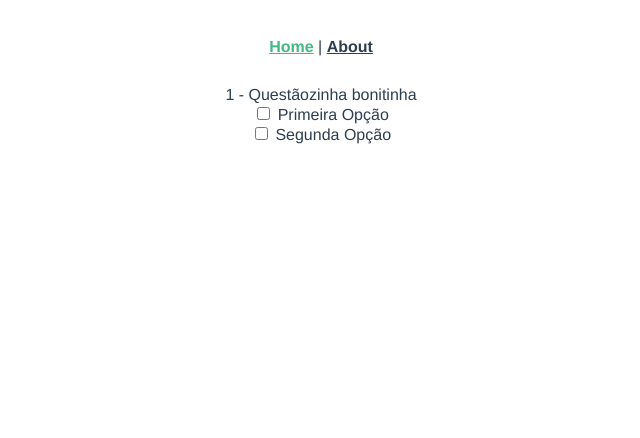
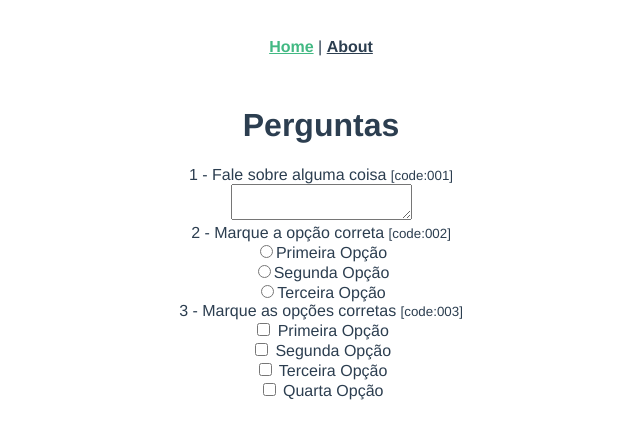
Before and after one commit to LuanComputacao/xavier-front_end, a Vue app: page / in a window 1280 px wide. Shown: the top 438 px of the page, without its empty margins (319-959 px from the left). Built offline with nearby package versions, Linux system fonts and the light colour scheme.

Commit message:
#2 criar vuex store action para atualizar resposta de questão multipla escolha

```diff
--- a/src/components/molecules/QuestionAnswer.vue
+++ b/src/components/molecules/QuestionAnswer.vue
@@ -1,21 +1,31 @@
 <template>
   <div class="question-answer">
-    <textarea v-if="type == 1" maxlength="512">
+    <textarea
+      v-if="type == types.OPEN"
+      maxlength="512"
+      @keyup="updateAnswer"
+      v-model="text"
+    >
     </textarea>
-    <div v-if="type == 2">
+    <div v-if="type == types.UNIQUE_CHOICE">
       <div v-for="(option, i) in question_items" :key="i">
-        <input type="radio" :id="'question-option-' + i" :value="option.id" v-model="picked">
+        <input type="radio"
+          :id="'question-option-' + i"
+          :value="option.id"
+          @change="updateAnswer"
+          v-model="picked"
+          >
         <label for="one">{{option.text}}</label>
       </div>
     </div>
-    <div v-if="type == 3">
+    <div v-if="type == types.MULTIPLE_CHOICE">
       <div v-for="(option, i) in question_items" :key="i">
         <label for="">
         <input
           :id="'question-choice-' + i"
           type="checkbox"
           :value="question_choices_value[option.id]"
-          @change="updateChoice(option.id)"
+          @click="updateChoice(option.id)"
           :true-value="true"
           :false-value="false"
         >
@@ -27,25 +37,59 @@
 </template>
 
 <script>
+import { mapActions } from 'vuex'
 export default {
   name: 'QuestionAnswer',
   props: {
     type: Number,
-    question_items: Array
+    question_items: Array,
+    question_id: String
   },
   data: function () {
     return {
+      types: {
+        OPEN: 1,
+        UNIQUE_CHOICE: 2,
+        MULTIPLE_CHOICE: 3
+      },
+      text: '',
       picked: 'null',
-      question_choices_value: {
-        1: false,
-        2: false
-      }
+      question_choices_value: {}
     }
   },
+
+  mounted () {
+    if (this.type === this.types.MULTIPLE_CHOICE) {
+      this.question_items.forEach((e) => {
+        this.question_choices_value[e.id] = false
+      })
+    }
+  },
+
   methods: {
+    updateAnswer () {
+      this.updateAnswerAction({
+        question_id: this.question_id,
+        type: this.type,
+        answer: this.chooseAnswerByType()
+      })
+    },
+
+    chooseAnswerByType () {
+      if (this.type === this.types.OPEN) {
+        return this.text
+      } else if (this.type === this.types.UNIQUE_CHOICE) {
+        return this.picked
+      } else if (this.type === this.types.MULTIPLE_CHOICE) {
+        return this.question_choices_value
+      }
+    },
+
     updateChoice (id) {
       this.question_choices_value[id] = !(this.question_choices_value[id])
-    }
+      this.updateAnswer()
+    },
+    ...mapActions('answers', { updateAnswerAction: 'updateAnswer' })
   }
 
 }
--- a/src/components/molecules/QuestionWording.vue
+++ b/src/components/molecules/QuestionWording.vue
@@ -1,7 +1,7 @@
 <template>
   <div class="question-wording">
   <div>
-    {{order}} - {{wording}}
+    {{order}} - {{wording}} <small>[code:{{question_id}}]</small>
   </div>
   </div>
 </template>
@@ -10,6 +10,7 @@
 export default {
   name: 'QuestionWording',
   props: {
+    question_id: String,
     order: Number,
     wording: String
   }
--- a/src/components/organisms/QuestionContainer.vue
+++ b/src/components/organisms/QuestionContainer.vue
@@ -1,12 +1,14 @@
 <template>
   <div class="question">
      <QuestionWording
-      :order="1"
+      :order="question.order"
       :wording="question.wording"
+      :question_id="question_id"
     />
     <QuestionAnswer
-      :type='3'
+      :type='question.type'
       :question_items="question.items"
+      :question_id="question_id"
     />
   </div>
 </template>
@@ -18,7 +20,8 @@ import QuestionWording from '@/components/molecules/QuestionWording.vue'
 export default {
   name: 'QuestionContainer',
   props: {
-    question: Object
+    question: Object,
+    question_id: String
   },
   components: {
     QuestionWording,
--- a/src/store/index.js
+++ b/src/store/index.js
@@ -1,15 +1,15 @@
 import Vue from 'vue'
 import Vuex from 'vuex'
+
+import questions from './modules/questions'
+import answers from './modules/answers'
 
 Vue.use(Vuex)
 
 export default new Vuex.Store({
-  state: {
-  },
-  mutations: {
-  },
-  actions: {
-  },
+  strict: true,
   modules: {
+    questions,
+    answers
   }
 })
--- /dev/null
+++ b/src/store/modules/answers.js
@@ -0,0 +1,29 @@
+const state = () => ({
+  all: {}
+})
+
+const getters = {}
+
+const actions = {
+  updateAnswer ({ state, commit }, answer) {
+    commit('update', {
+      id: answer.question_id,
+      type: answer.type,
+      answer: answer.answer
+    })
+  }
+}
+
+const mutations = {
+  update (state, { id, type, answer }) {
+    state.all[id] = { type, answer }
+  }
+}
+
+export default {
+  namespaced: true,
+  state,
+  getters,
+  actions,
+  mutations
+}
--- /dev/null
+++ b/src/store/modules/questions.js
@@ -0,0 +1,47 @@
+const state = () => ({
+  all: {
+    '001': {
+      order: 1,
+      wording: 'Fale sobre alguma coisa',
+      type: 1,
+      answer: {}
+    },
+    '002': {
+      order: 2,
+      wording: 'Marque a opção correta',
+      items: [
+        { id: 1, text: 'Primeira Opção' },
+        { id: 2, text: 'Segunda Opção' },
+        { id: 3, text: 'Terceira Opção' }
+      ],
+      type: 2,
+      answer: {}
+    },
+    '003': {
+      order: 3,
+      wording: 'Marque as opções corretas',
+      items: [
+        { id: 1, text: 'Primeira Opção' },
+        { id: 2, text: 'Segunda Opção' },
+        { id: 3, text: 'Terceira Opção' },
+        { id: 4, text: 'Quarta Opção' }
+      ],
+      type: 3,
+      answer: {}
+    }
+  }
+})
+
+const getters = {}
+
+const actions = {}
+
+const mutations = {}
+
+export default {
+  namespaced: true,
+  state,
+  getters,
+  actions,
+  mutations
+}
--- a/src/views/Home.vue
+++ b/src/views/Home.vue
@@ -1,26 +1,26 @@
 <template>
   <div class="home">
-    <QuestionContainer :question="question"/>
+    <h1>Perguntas</h1>
+    <div v-for="(question, qId) in questions" :key="qId">
+      <QuestionContainer :question="question" :question_id="qId"/>
+    </div>
   </div>
 </template>
 
 <script>
 // @ is an alias to /src
 import QuestionContainer from '@/components/organisms/QuestionContainer.vue'
+import { mapState } from 'vuex'
 
 export default {
   name: 'Home',
-  data: () => {
-    return {
-      question: {
-        wording: 'Questãozinha bonitinha',
-        items: [
-          { id: 1, text: 'Primeira Opção' },
-          { id: 2, text: 'Segunda Opção' }
-        ]
-      }
-    }
+  computed: {
+    ...mapState({
+      questions: state => state.questions.all,
+      answers: state => state.answers.all
+    })
   },
+
   components: {
     QuestionContainer
   }
```
Also changed, not shown: package.json (line endings or trailing spaces).
